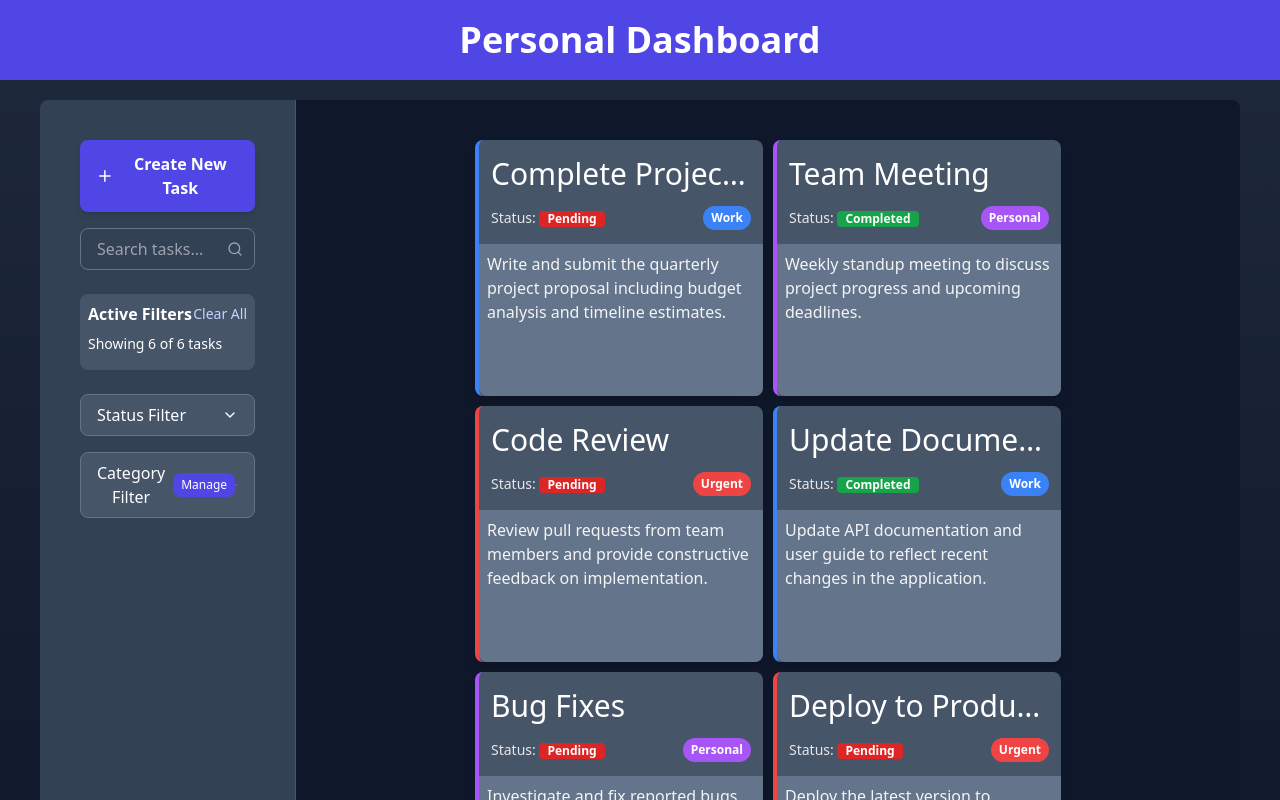
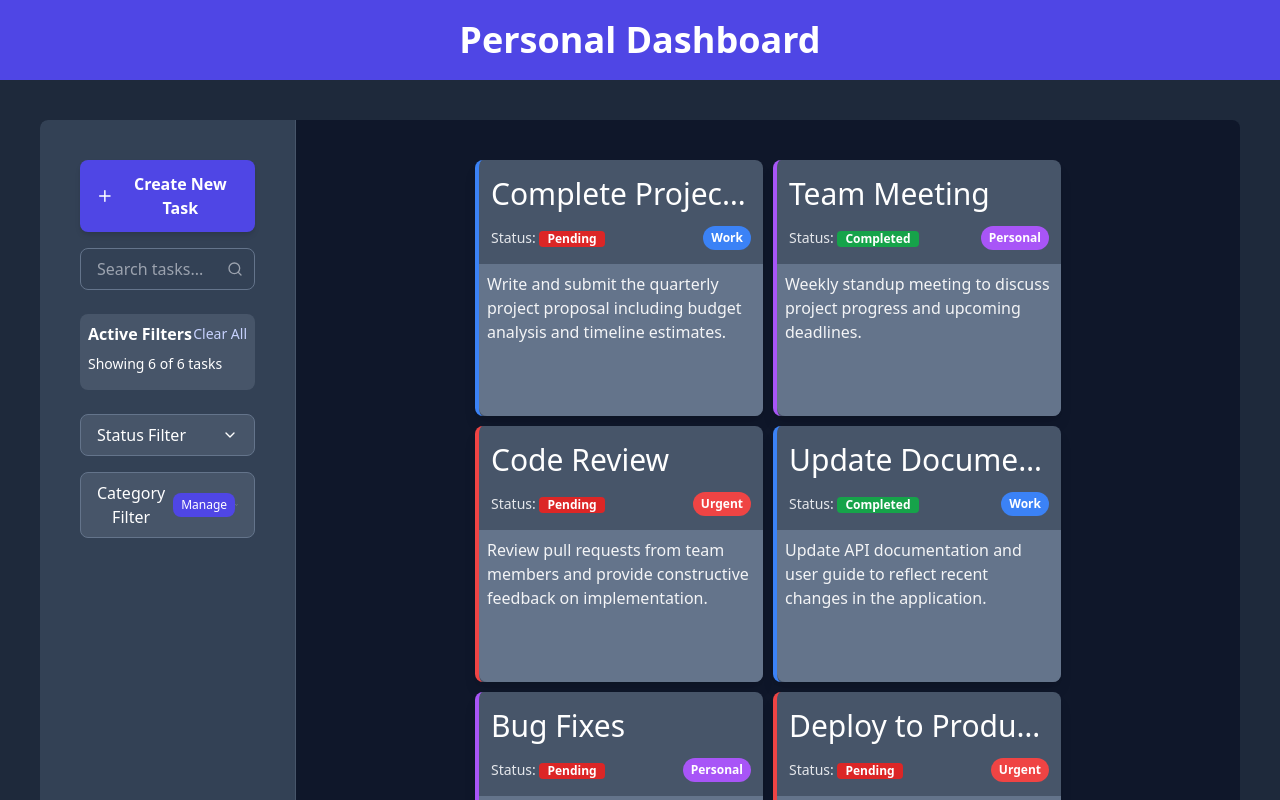
Before and after one commit to Greg1704/Personal-Dashboard, a React (Vite) app in the folder task-dashboard/: page / in a window 1280 px wide. Shown: the top 800 px of the page. Built offline with nearby package versions, Linux system fonts and the light colour scheme.

Commit message:
Minor CSS fixes

```diff
--- a/task-dashboard/src/App.tsx
+++ b/task-dashboard/src/App.tsx
@@ -307,13 +307,13 @@ function App() {
   return (
     <>
       <Toaster position="top-right" reverseOrder={false} />
-      <div className='min-h-screen bg-gradient-to-b from-slate-800 to-slate-900'>
+      <div className='min-h-screen bg-slate-800 pb-3'>
           <header>
             <h1 className="text-4xl font-bold text-white text-center p-5 bg-indigo-600">
               Personal Dashboard
             </h1>
           </header>
-          <div className ="mx-5 my-5">
+          <div className ="mx-5 my-10">
             {taskBoard}
           </div>
           {isFormOpen &&
--- a/task-dashboard/src/index.css
+++ b/task-dashboard/src/index.css
@@ -1,3 +1,12 @@
 @tailwind base;
 @tailwind components;
 @tailwind utilities;
+
+/* asegurar que html/body ocupen toda la altura y el fondo siempre esté detrás */
+html, body, #root {
+    height: 100%;
+}
+
+body {
+  /* aplica el mismo gradiente que usas en el contenedor principal */
+}
```
